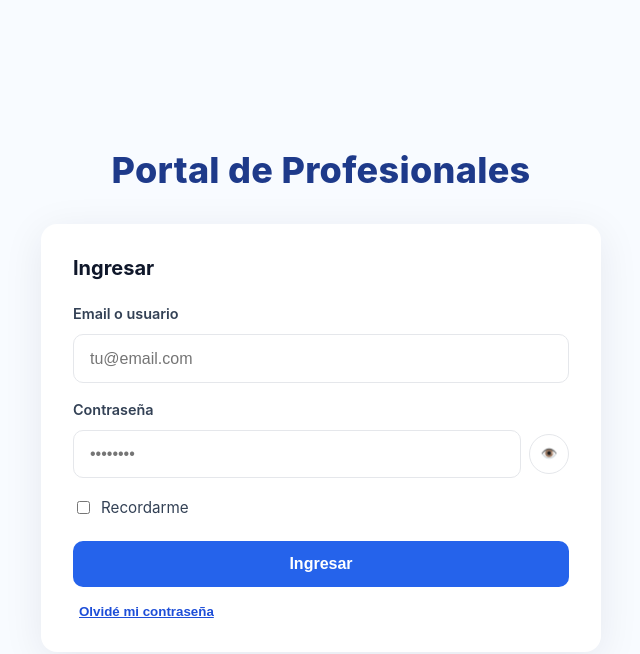
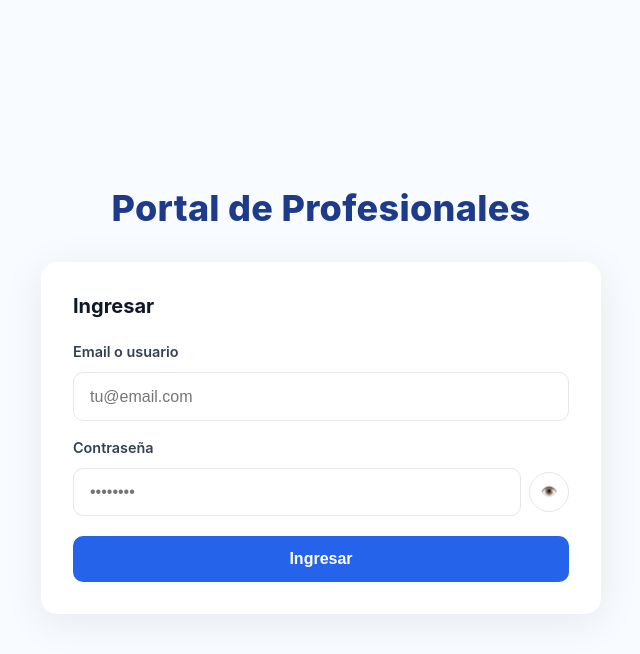
Before and after one commit to TatoNoir/Mock-Perfiles-profesionales, an Angular app: page /login in a window 1280 px wide. Shown: the top 654 px of the page, without its empty margins (319-959 px from the left). Built offline with nearby package versions, Linux system fonts and the light colour scheme.

Commit message:
Ajustes login

```diff
--- a/src/app/components/auth/login/login.component.css
+++ b/src/app/components/auth/login/login.component.css
@@ -78,15 +78,6 @@
   cursor: pointer;
 }
 
-.remember {
-  display: inline-flex;
-  align-items: center;
-  gap: 0.5rem;
-  margin: 0.5rem 0 0.25rem;
-  color: #334155;
-  font-size: 0.95rem;
-}
-
 .error {
   margin-top: 0.5rem;
   background: #fef2f2;
@@ -132,13 +123,3 @@
     transform: rotate(360deg);
   }
 }
-
-.link {
-  margin-top: 1rem;
-  background: none;
-  border: none;
-  color: #1d4ed8;
-  font-weight: 600;
-  cursor: pointer;
-  text-decoration: underline;
-}
--- a/src/app/components/auth/login/login.component.html
+++ b/src/app/components/auth/login/login.component.html
@@ -30,11 +30,6 @@
         </button>
       </div>
 
-      <label class="remember">
-        <input type="checkbox" [(ngModel)]="remember" name="remember">
-        Recordarme
-      </label>
-
       <div *ngIf="errorMessage" class="error">
         {{ errorMessage }}
       </div>
@@ -44,7 +39,5 @@
         Ingresar
       </button>
     </form>
-
-    <button class="link" type="button">Olvidé mi contraseña</button>
   </div>
 </div>
--- a/src/app/components/auth/login/login.component.ts
+++ b/src/app/components/auth/login/login.component.ts
@@ -18,7 +18,6 @@ export class LoginComponent {
   errorMessage = '';
   isLogin = true;
   showPassword = false;
-  remember = false;
 
   constructor(private authService: AuthService, private router: Router) {}
 
```
